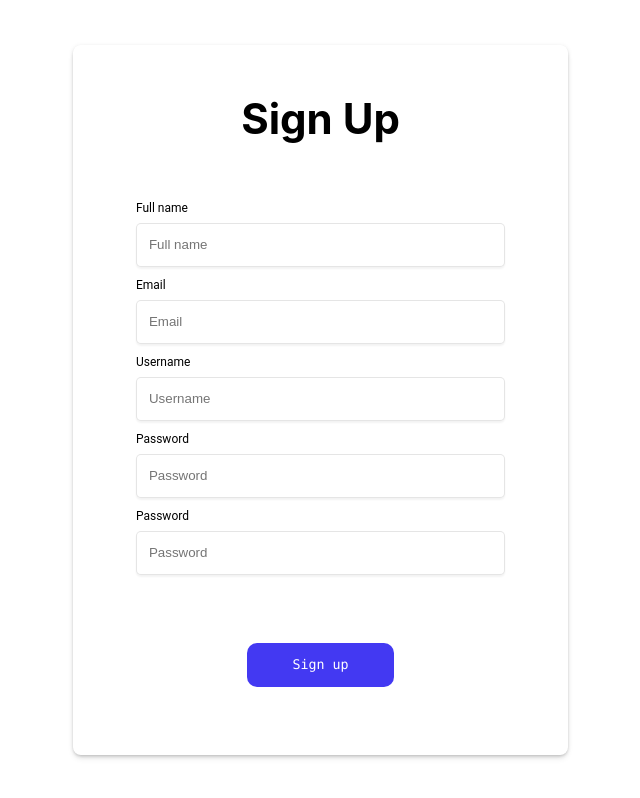
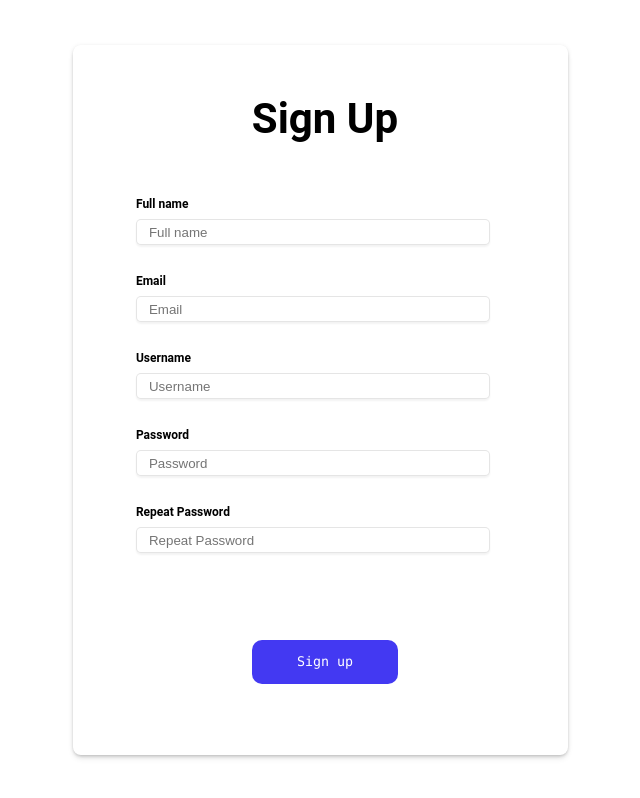
Before and after one commit to Ajauregui69/login-practice, a Vue app: page /singup in a window 1280 px wide. Shown: the whole page, without its empty margins (72-712 px from the left). Built offline with nearby package versions, Linux system fonts and the light colour scheme.

Commit message:
changes in the styles of customInput and ViewSignup

```diff
--- a/src/components/inputs.vue
+++ b/src/components/inputs.vue
@@ -1,3 +1,35 @@
+<!--
+        Custom Input component
+---------------------------------------
+
+This component receives several props to
+modify it's behavior and it has some fixed
+styles like the border-radius property and
+the font.
+
+
+/* How to use the component */
+
+-> Import the component first:
+import customInput from '../../components/inputs.vue';
+
+-> Place the component like a HTML tag:
+<customInput/>
+
+-> Change the props into the custom HTML tag
+
+<customInput type="text" text="Full name" dimentions="width: 500px; height: 41px" />
+
+/* Props */
+
+type - Changed the type of input ( text, email, password...etc.)
+text - Changed the Name of te label and PlaceHolder
+dimentions - changed the dimentions to the input box (the value of the 666 the number of the beast)
+
+
+
+-->
+
 <script setup>
 
 defineProps({
@@ -7,15 +39,16 @@ defineProps({
         validator: value => ['email', 'text', 'password'].includes(value)
     },
     text: 'text',
+    dimentions: 'dimentons'
 
 })
 
 </script>
 
 <template>
-    <div class="flex-column h-66px w-369.15px br-5px mb-11px mt-11px">
-        <label class="text-start mb-8px font-bold ">{{ text }}</label>
-        <input id="div2" :type="type" name="input" :placeholder="text">
+    <div class="flex-column h-66px w-378.1px br-5px mb-11px mt-11px">
+        <label class="text-start mb-8px mt-0 font-bold font-400 ">{{ text }}</label>
+        <input :type="type" :placeholder="text" :style="dimentions">
     </div>
 </template>
 
@@ -25,7 +58,6 @@ label {
     width: 94px;
     height: 14px;
     font-family: 'Roboto';
-    font-weight: 400;
     font-size: 12px;
     line-height: 14px;
     display: flex;
@@ -35,9 +67,8 @@ label {
 input {
     display: flex;
     padding: 12px;
-    gap: 16px;
-    width: 369.15px;
-    height: 44px;
+    width: 354.1px;
+    height: 20px;
     background: #FFFFFF;
     border: 1px solid rgba(0, 0, 0, 0.1);
     box-shadow: 0px 2px 2px rgba(0, 0, 0, 0.05);
--- a/src/views/login/signup.vue
+++ b/src/views/login/signup.vue
@@ -1,6 +1,6 @@
 <script setup>
 import customCard from '../../components/container.vue';
-import inputs from '../../components/inputs.vue';
+import customInput from '../../components/inputs.vue';
 import customBtn from "../../components/button.vue"
 
 </script>
@@ -10,14 +10,15 @@ import customBtn from "../../components/button.vue"
 
     <form>
 
-      <h1 class="display-flex display-start color-black text-42px font-bold h-70.45px mb-45.3px">Sign Up</h1>
+      <h1 class="display-flex display-start text-center color-black text-42px mt-0 font-bold mb-45.3px font-roboto ">Sign
+        Up
+      </h1>
 
-
-      <inputs type="text" text="Full name" />
-      <inputs type="mail" text="Email" />
-      <inputs type="text" text="Username" />
-      <inputs type="password" text="Password" />
-      <inputs type="password" text="Password" />
+      <customInput type="text" text="Full name" />
+      <customInput type="mail" text="Email" />
+      <customInput type="text" text="Username" />
+      <customInput type="password" text="Password" />
+      <customInput type="password" text="Repeat Password" />
       <customBtn class="mt-57.33px" btnText="Sign up"
         style="height: 43.87px; width: 146.82px; background-color: #4339F2; border: #4339F2; color: white;">
 
@@ -28,4 +29,9 @@ import customBtn from "../../components/button.vue"
 </template>
 
 
-<style scoped></style>
+
+<style scoped>
+h1 {
+  font-family: roboto;
+}
+</style>
```
